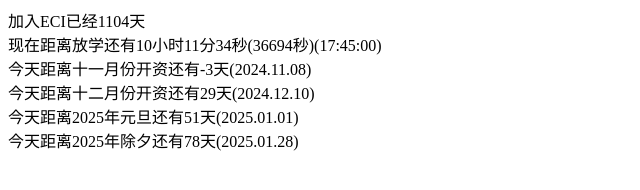
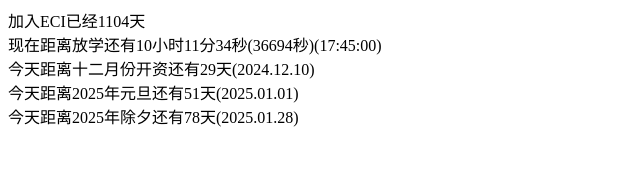
Before and after one commit to heqihang/heqihang.github.io, a plain HTML site: page index.html in a window 1280 px wide. Shown: the whole page, without its empty margins (0-640 px from the left). Drawn offline with Linux system fonts and the light colour scheme.

Commit message:
Update index.html

```diff
--- a/index.html
+++ b/index.html
@@ -7,7 +7,6 @@
 <body>
 <div id="toECI"></div>
 <div id="text"></div>
-<div id="s11"></div>
 <div id="s12"></div>
 <div id="newYear"></div>
 <div id="fes"></div>
@@ -47,15 +46,12 @@
   const currentMonth = currentTime.getMonth() + 1
   const currentDay = currentTime.getDate()
   const currentDate = new Date(`${currentYear}-${currentMonth}-${currentDay}`)
-  const endS11Date = new Date('2024-11-08')
   const endS12Date = new Date('2024-12-10')
   const endNewYearDate = new Date('2025-01-01')
   const endFesDate = new Date('2025-01-28')
-  const distanceS11 = endS11Date.getTime() - currentDate.getTime()
   const distanceS12 = endS12Date.getTime() - currentDate.getTime()
   const distanceNewYear = endNewYearDate.getTime() - currentDate.getTime()
   const distanceFes = endFesDate.getTime() - currentDate.getTime()
-  document.getElementById('s11').innerText = `今天距离十一月份开资还有${Math.floor(distanceS11 / 1000 / 24 / 60 / 60)}天(2024.11.08)`
   document.getElementById('s12').innerText = `今天距离十二月份开资还有${Math.floor(distanceS12 / 1000 / 24 / 60 / 60)}天(2024.12.10)`
   document.getElementById('newYear').innerText = `今天距离2025年元旦还有${Math.floor(distanceNewYear / 1000 / 24 / 60 / 60)}天(2025.01.01)`
   document.getElementById('fes').innerText = `今天距离2025年除夕还有${Math.floor(distanceFes / 1000 / 24 / 60 / 60)}天(2025.01.28)`
```
